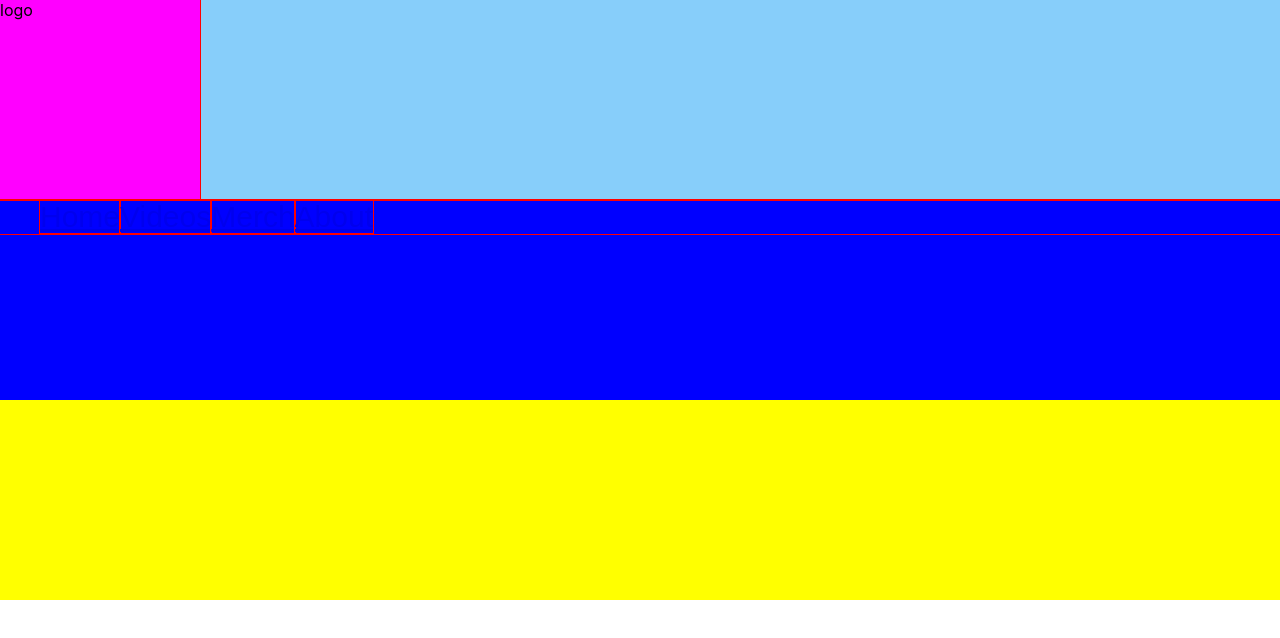
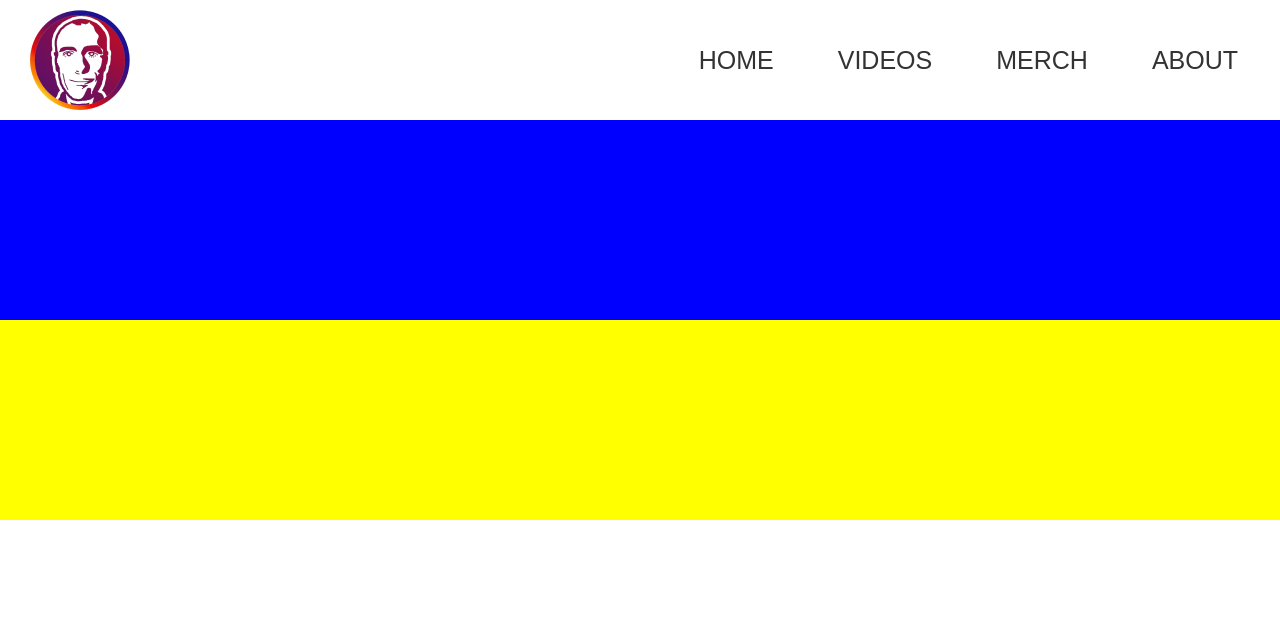
Before and after one commit to igavelyuk/blogger-heaven, a Nuxt app: page / in a window 1280 px wide. Shown: the top 638 px of the page. Built offline with nearby package versions, Linux system fonts and the light colour scheme.

Commit message:
Nav menu with logo

```diff
--- a/components/Logo.vue
+++ b/components/Logo.vue
@@ -1,13 +1,26 @@
 <template>
   <div class="logo">
-    logo
+    <img class="logo" src="@/assets/21281697.png" alt="">
   </div>
 </template>
+<script>
+// import Image from '~/assets/21281697.png'
+//
+// export default {
+//   components: {
+//     Image
+//   },
+//   data () {
+//     return {
+//       greeting: 'Hello'
+//     }
+//   }
+// }
+</script>
 <style>
 .logo{
-  display: grid;
-  background-color: magenta;
-  height: 200px;
-  width: 200px;
+  height: 100px;
+  width: 100px;
+  vertical-align: middle;
 }
 </style>
--- a/components/Navbar.vue
+++ b/components/Navbar.vue
@@ -1,15 +1,15 @@
 <template lang="html">
   <div class="navbar">
       <div class="logoitem">
-        <Logo/>
+        <a href="">
+          <Logo/>
+        </a>
       </div>
       <div class="menuitems">
-        <ul>
-          <li><a href="#">Home</a></li>
-          <li><a href="#">Videos</a></li>
-          <li><a href="#">Merch</a></li>
-          <li><a href="#">About</a></li>
-        </ul>
+          <a class="btn btn-4" href="#"><span> Home </span></a>
+          <a class="btn btn-4" href="#"><span> Videos </span></a>
+          <a class="btn btn-4" href="#"><span>Merch</span></a>
+          <a class="btn btn-4" href="#"><span>About</span></a>
       </div>
   </div>
 </template>
@@ -30,36 +30,107 @@ export default {
 }
 </script>
 
-<style lang="css" scoped>
-*{
-  outline: 1px solid red;
-}
+<style lang="scss" scoped>
 .navbar{
-  /* display: grid; */
-  background-color: lightskyblue;
-  height: 200px;
+  display: grid;
+  background-color: white;
+  min-height: 100px;
+  grid-auto-flow: column;
+  grid-gap:20px;
+  padding: 0px 20px 0px 20px;
   /* grid-template-columns: 20% 20% 20% 20% 20%; */
-}
-.logoitem{
-  /* display: grid; */
-}
-.menuitem{
-  display: grid;
-  /* grid-column-start :4;
-  grid-column-end: 6; */
-  grid-template-columns: 20% 20% 20% 20% 20%;
-  grid-area: 1;
-  border: 1px solid black;
-}
-li{
-  /* display: grid; */
-  grid-column-start :2;
-  /* grid-column-end: 5; */
-  /* grid-area: 1 / 2 / 1 /6; */
-  vertical-align: center;
-  display:inline-block;
-  font-size: 30px;
-  font-family: sans-serif;
+  font-size: 25px;
+  .logoitem{
+    display: grid;
+    justify-content: start;
+    align-content: center;
+    margin:10px;
+  }
+  .menuitems{
+    display: grid;
+    justify-content: end;
+    align-content: center;
+    /* grid-template-columns: 20% 20% 20% 20% 20%;
+    grid-area: 1; */
+    grid-auto-flow: column;
+    grid-gap: 20px;
+
+///////////////////////////////
+    // align-items: center;
+    // display: flex;
+    // flex-direction: column;
+    // justify-content: center;
+    // padding: 1em;
+    text-align: center;
+    vertical-align: middle;
+
+    // @media (min-width: 600px) {
+    //     flex-direction: row;
+    //     justify-content: space-between;
+    // }
+    a{
+      text-decoration: none;
+      padding:22px;
+      font-family: sans-serif;
+      font-weight: lighter;
+      color: #333333;
+      position: relative;
+      text-decoration: none;
+      text-transform: uppercase;
+      width: 100%;
+    }
+    a:hover{
+      text-decoration: none;
+      padding:20px;
+      border:2px solid #000000;
+      border-radius: 4px;
+      font-family: sans-serif;
+      font-weight: lighter;
+      color: #000000;
+      position: relative;
+      text-decoration: none;
+      text-transform: uppercase;
+      width: 100%;
+    }
+  }
+/////////////////////////////
+//button-4
+//https://codepen.io/Zoe023/pen/ExjKRmJ
+///////////////////////////
+/////////////////////////////
+//button-4 <a href="https://twitter.com/Dave_Conner" class="btn btn-4"><span>Hover</span></a>
+///////////////////////////
+    .btn-4 {
+      overflow: hidden;
+      position: relative;
+
+      span {
+        // z-index: 20;
+      }
+
+      &:after {
+        background: #000;
+        content: "";
+        height: 225px;
+        width: 65px;
+        left: -250px;
+        opacity: .2;
+        position: absolute;
+        top: -80px;
+        transform: rotate(35deg);
+        transition: all 700ms cubic-bezier(0.19, 1, 0.22, 1);
+
+        // z-index: -10;
+      }
+    }
+
+    .btn-4:hover {
+
+      &:after {
+        left: 150%;
+        transition: all 700ms cubic-bezier(0.19, 1, 0.22, 1);
+      }
+    }
 }
 
 
--- a/package.json
+++ b/package.json
@@ -11,7 +11,9 @@
     "generate": "nuxt generate"
   },
   "dependencies": {
-    "nuxt": "^2.0.0"
+    "node-sass": "^4.13.1",
+    "nuxt": "^2.0.0",
+    "sass-loader": "^8.0.2"
   },
   "devDependencies": {}
 }
```
Also changed, not shown: assets/21281697.png (added), 1 other file (tests, documents, lock files or other folders).
